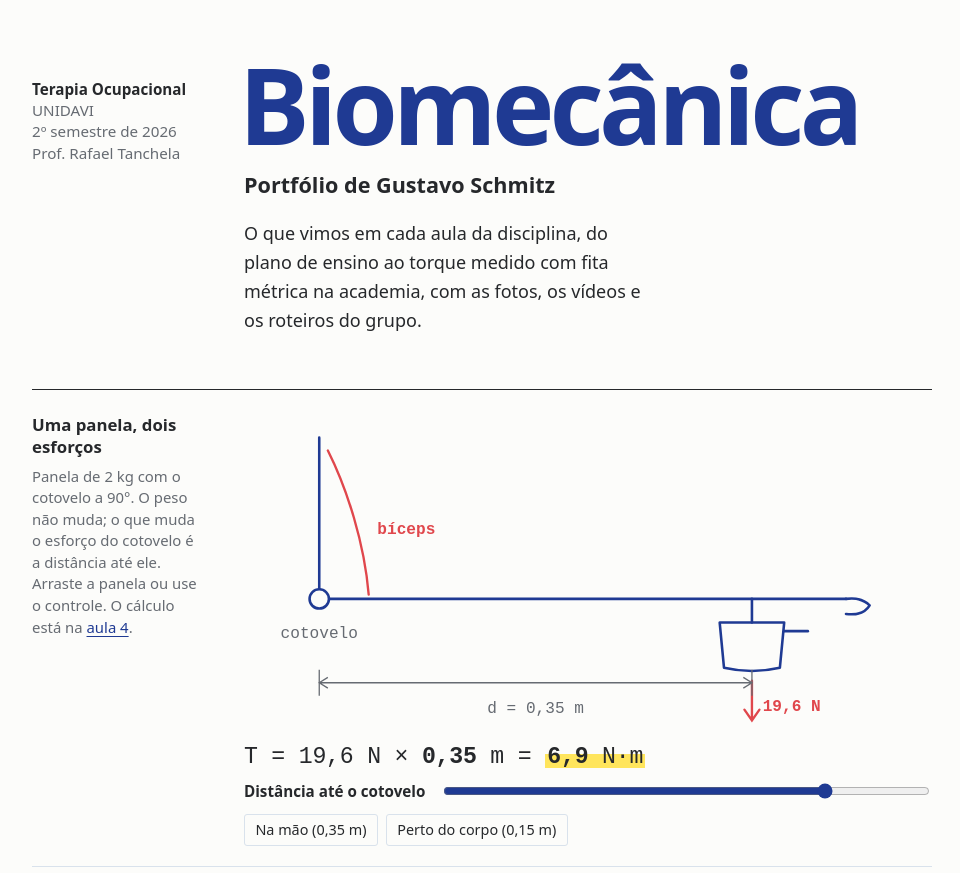
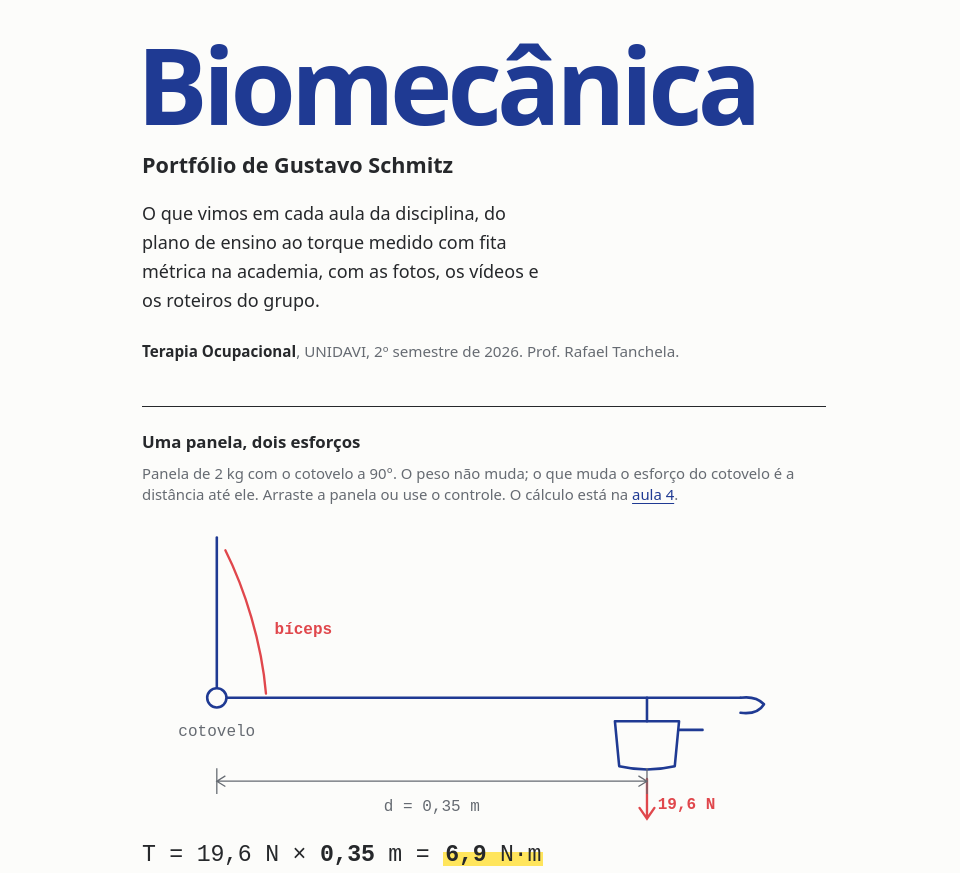
Before and after one commit to gustavoschmitz2007-gif/portfolio-biomecanica, a plain HTML site: page index.html in a window 1280 px wide. Shown: the top 873 px of the page, without its empty margins (158-1118 px from the left). Drawn offline with Linux system fonts and the light colour scheme; a web font is replaced by a local one.

Commit message:
Remove a coluna lateral: títulos acima do texto, coluna única
Co-Authored-By: Claude Opus 5.5 <noreply@anthropic.com>
Claude-Session: https://claude.ai/code/session_019meWSLvoDKRbJGCCd7bmu6

```diff
--- a/index.html
+++ b/index.html
@@ -150,21 +150,23 @@ footer{max-width:calc(var(--mw) + var(--gap) + 46rem);margin:4rem auto 0;padding
   display:grid;grid-template-columns:var(--mw) 1fr;column-gap:var(--gap);border-top:1.5px solid var(--grafite)}
 footer p{grid-column:2;margin:0;max-width:66ch}
 
-/* ---------- Telas estreitas: a margem vira cabeçalho ---------- */
-@media (max-width:820px){
+/* ---------- Coluna única: títulos acima do texto ---------- */
+@media all{
   :root{--mw:0px;--gap:0px}
   .rosto,.experimento,.sumario,.aula,footer{grid-template-columns:1fr}
   .rosto{padding-top:2.25rem}
   .rosto .canto,.rosto .titulo,.experimento h2,.experimento .leg,.experimento .palco,.sumario h2,.aula > *,footer p{grid-column:1}
   .rosto .titulo{order:-1}
   .rosto .canto{padding-top:1rem;margin:0}
-  svg .lapis-t,svg .vermelho-t{font-size:24px}
-  table{min-width:0;font-size:.95rem}
   .experimento .palco{grid-row:auto}
   .experimento h2{margin-bottom:.1rem}
   .sumario h2{margin-bottom:.4rem}
   main::before{left:.6rem}
   main{padding-left:1.75rem}
+  .rosto,footer{padding-left:1.75rem}
+  .rosto .canto{color:var(--lapis)}
+  .rosto .canto b{display:inline}
+  .aula > h3{font-size:1.15rem;color:var(--caneta)}
   .aula{padding-top:3.25rem}
   .cab{display:flex;align-items:baseline;gap:.75rem;margin-bottom:.4rem}
   .cab .num{font-size:2.4rem}
@@ -176,13 +178,17 @@ footer p{grid-column:2;margin:0;max-width:66ch}
   .sumario li{grid-template-columns:1.5rem 1fr}
   .sumario small{grid-column:2}
 }
+@media (max-width:820px){
+  svg .lapis-t,svg .vermelho-t{font-size:24px}
+  table{min-width:0;font-size:.95rem}
+}
 @media print{main::before{display:none}.experimento{display:none}}
 </style>
 </head>
 <body>
 
 <header class="rosto">
-  <p class="canto"><b>Terapia Ocupacional</b>UNIDAVI<br>2º semestre de 2026<br>Prof. Rafael Tanchela</p>
+  <p class="canto"><b>Terapia Ocupacional</b>, UNIDAVI, 2º semestre de 2026. Prof. Rafael Tanchela.</p>
   <div class="titulo">
     <h1>Biomecânica</h1>
     <p class="autor">Portfólio de Gustavo Schmitz</p>
```
